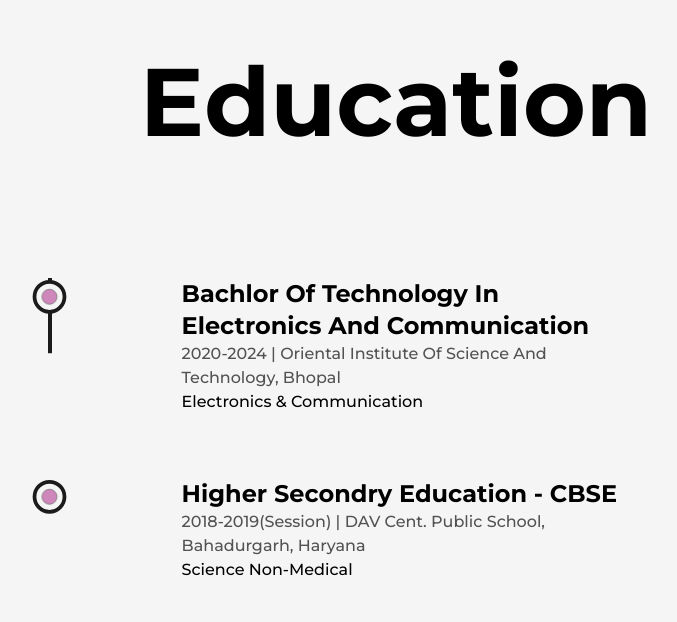
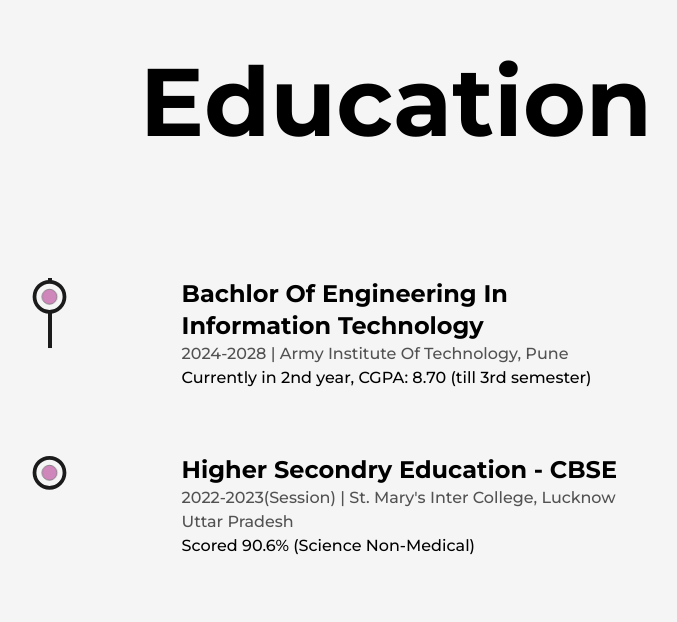
Before and after one commit to abhaysingh-22/abhayyy, a Next.js app: page /about in a window 1280 px wide. Shown: the part 4518-5140 px from the top of the page, without its empty margins (244-921 px from the left). Built offline with nearby package versions, Linux system fonts and the light colour scheme.

Commit message:
education done

```diff
--- a/src/components/Education.js
+++ b/src/components/Education.js
@@ -52,22 +52,22 @@ const Education = () => {
 
                 <ul className='w-full flex flex-col items-start justify-between ml-4 xs:ml-4'>
                     <Details
-                        type="Bachlor of Technology in Electronics and Communication"
-                        time="2020-2024"
-                        place="Oriental Institute of Science and Technology, Bhopal"
-                        info="Electronics & Communication"
+                        type="Bachlor of Engineering in Information Technology"
+                        time="2024-2028"
+                        place="Army Institute of Technology, Pune"
+                        info="Currently in 2nd year, CGPA: 8.70 (till 3rd semester)"
                     />
                      <Details
                         type="Higher Secondry Education - CBSE"
-                        time="2018-2019(session)"
-                        place="DAV Cent. Public School, Bahadurgarh, Haryana"
-                        info="Science Non-Medical"
+                        time="2022-2023(session)"
+                        place="St. Mary's Inter College, Lucknow Uttar Pradesh"
+                        info="Scored 90.6% (Science Non-Medical)"
                     />
                      <Details
                         type="Senior Secondry School - CBSE"
-                        time="2016-2017(session)"
-                        place="Bal Vikas Sr. Sec. School, Bahadurgarh, Haryana"
-                        info="Basic all Subjects"
+                        time="2020-2021(session)"
+                        place="St. Mary's Inter College, Lucknow Uttar Pradesh"
+                        info="Scored 83% (Basic all subjects)"
                     />
                 </ul>
             </div>
```
